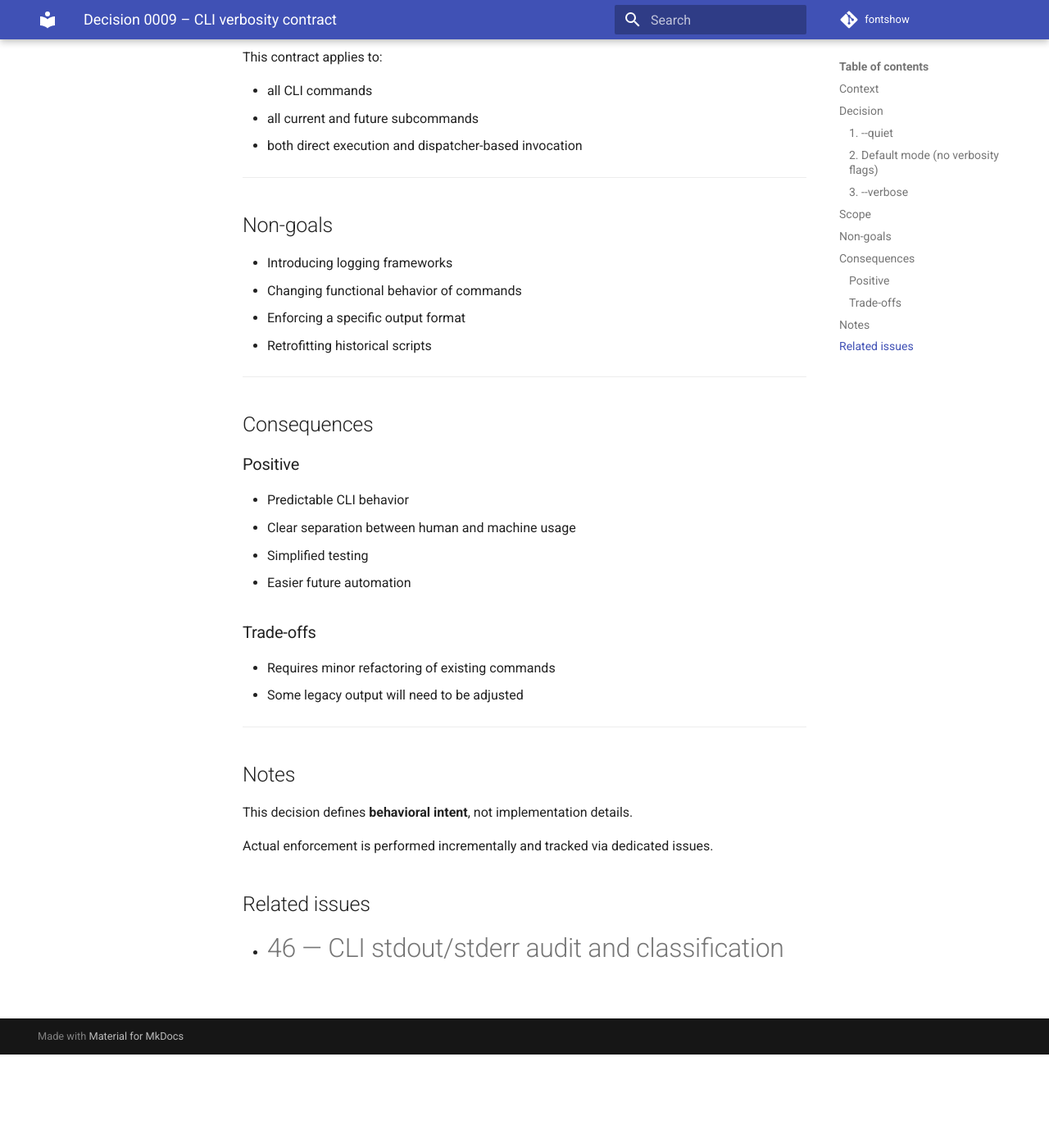
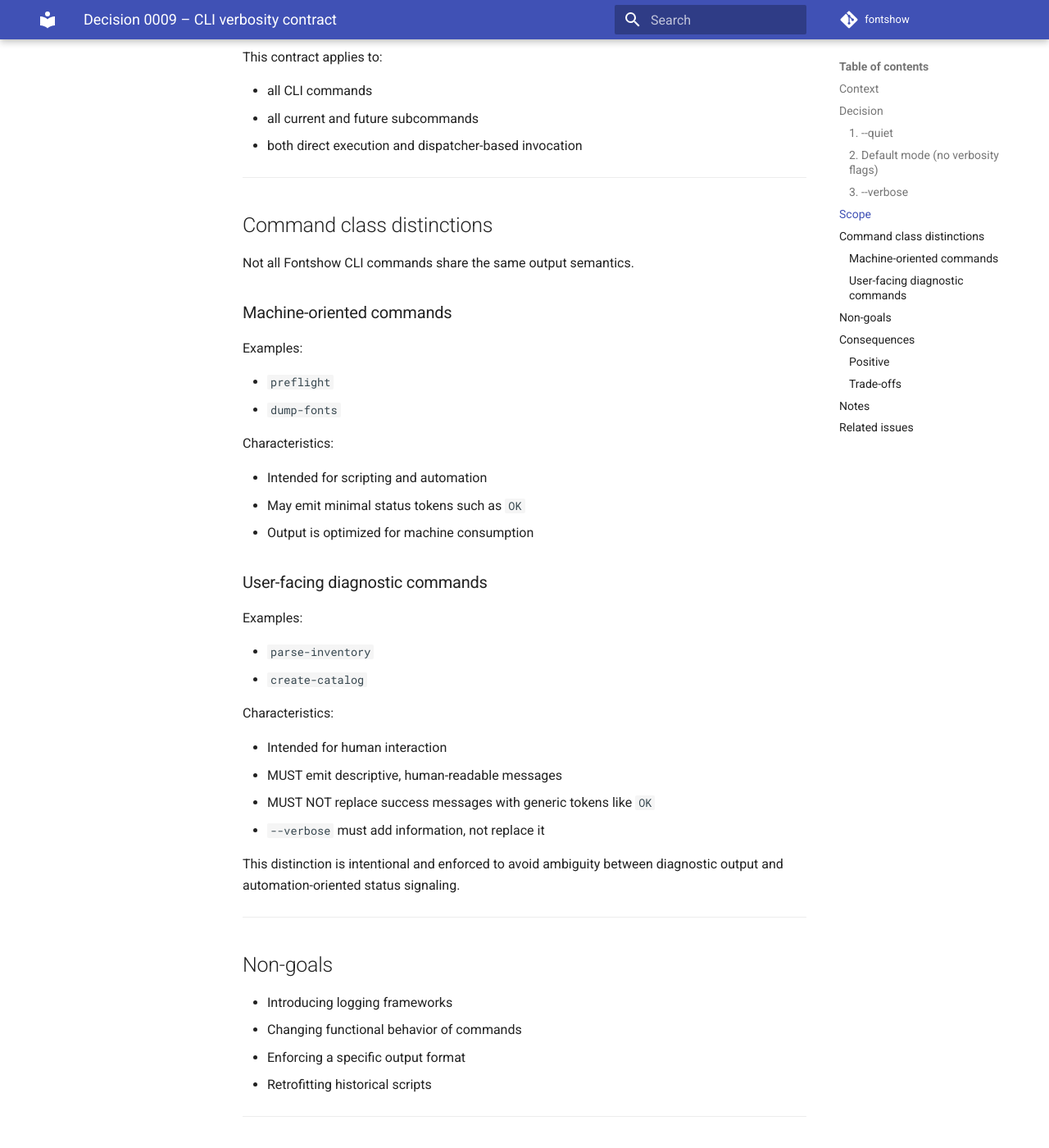
Before and after one commit to marco0560/Fontshow, an MkDocs documentation site: the page built from docs/decisions/0009-cli-verbosity-contract.md, in a window 1280 px wide and 1400 px high, scrolled down 2041 px. Shown: the whole window at 82% size. Built offline with MkDocs 1.6.1 and Material for MkDocs 9.7.7, drawn with Linux system fonts in a browser that asks for light colours; comment, search, counter and statistics services are not loaded; before the commit the page ends 3327 px from its top, so only the background shows below that.

Commit message:
docs(decision): clarify verbosity semantics across CLI commands

```diff
--- a/docs/decisions/0009-cli-verbosity-contract.md
+++ b/docs/decisions/0009-cli-verbosity-contract.md
@@ -83,6 +83,42 @@ This contract applies to:
 
 ---
 
+## Command class distinctions
+
+Not all Fontshow CLI commands share the same output semantics.
+
+### Machine-oriented commands
+
+Examples:
+
+- `preflight`
+- `dump-fonts`
+
+Characteristics:
+
+- Intended for scripting and automation
+- May emit minimal status tokens such as `OK`
+- Output is optimized for machine consumption
+
+### User-facing diagnostic commands
+
+Examples:
+
+- `parse-inventory`
+- `create-catalog`
+
+Characteristics:
+
+- Intended for human interaction
+- MUST emit descriptive, human-readable messages
+- MUST NOT replace success messages with generic tokens like `OK`
+- `--verbose` must add information, not replace it
+
+This distinction is intentional and enforced to avoid ambiguity between
+diagnostic output and automation-oriented status signaling.
+
+---
+
 ## Non-goals
 
 - Introducing logging frameworks
```
Also changed, not shown: docs/decisions/0010-separation-cli-verbosity-debug.md (+22 -0 lines).
